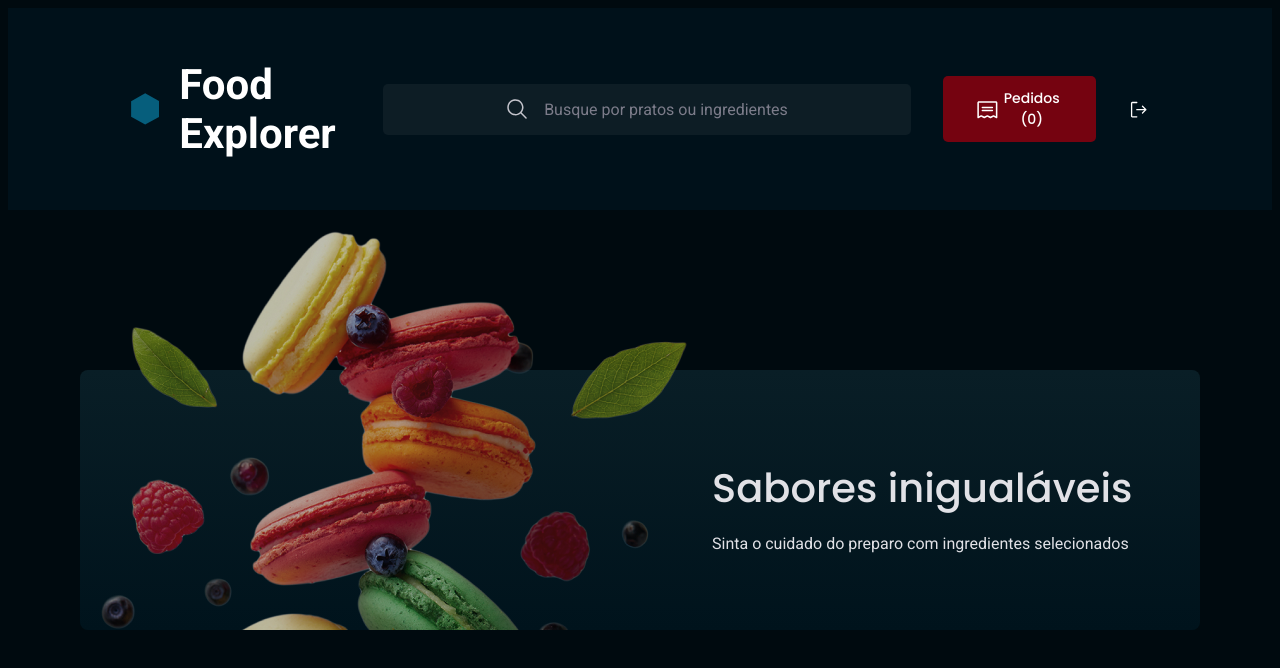
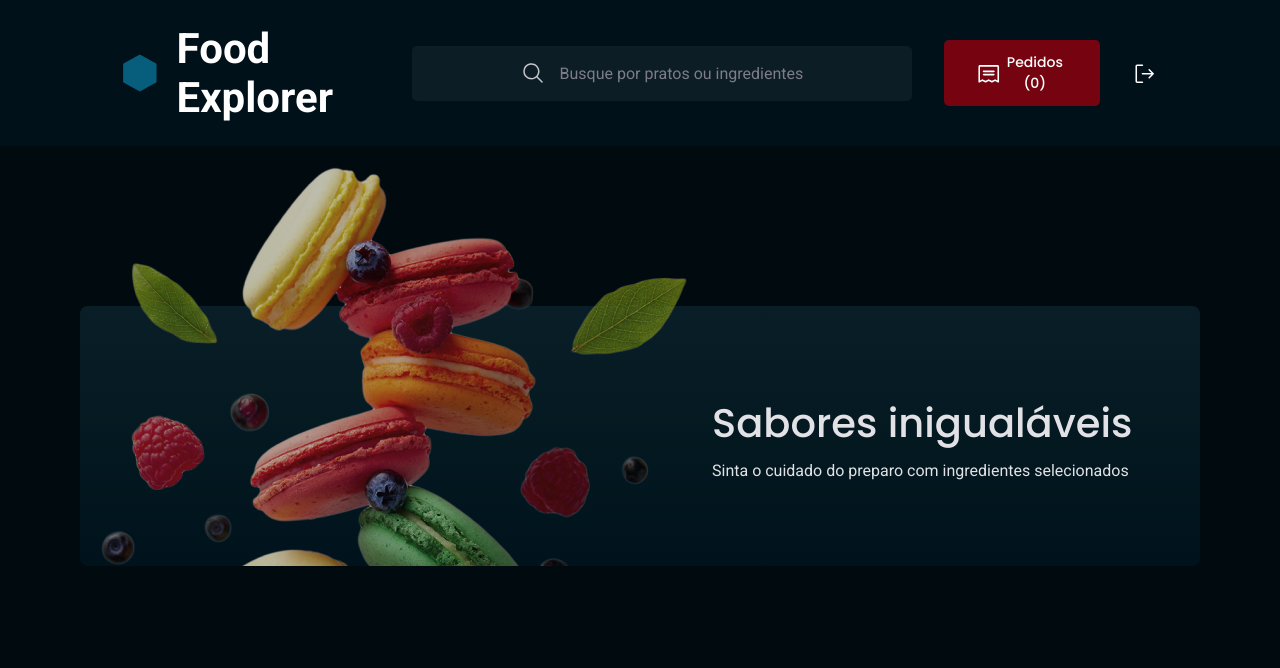
Before and after one commit to gregolly/food-explorer-frontend-challenge, a React (Vite) app: page / in a window 1280 px wide. Shown: the top 668 px of the page. Built offline with nearby package versions, Linux system fonts and the light colour scheme.

Commit message:
feat: add globalstyles

```diff
--- a/src/main.jsx
+++ b/src/main.jsx
@@ -5,12 +5,14 @@ import { ThemeProvider } from 'styled-components'
 import theme from './styles/theme'
 import GlobalStyles from './styles/global'
 
+console.log(theme)
+
 import './index.css'
 
 ReactDOM.createRoot(document.getElementById('root')).render(
   <React.StrictMode>
     <ThemeProvider theme={theme}>
-      {/* <GlobalStyles /> */}
+      <GlobalStyles />
       < App />
     </ThemeProvider>
   </React.StrictMode>,
--- a/src/styles/global.js
+++ b/src/styles/global.js
@@ -40,8 +40,8 @@ export default createGlobalStyle`
   body {
     min-height: 100vh;
 
-    background-color: ${({ theme }) => theme.DARK[400]};
-    color: ${({ theme }) => theme.LIGHT[300]};
+    background-color: ${({ theme }) => theme.darkTheme.DARK[400]};
+    color: ${({ theme }) => theme.darkTheme.LIGHT[300]};
   }
 
   a {
@@ -79,6 +79,6 @@ export default createGlobalStyle`
   }
   ::-webkit-scrollbar-thumb {
     border-radius: .8rem;
-    background-color: ${({ theme }) => theme.TINTS.CAKE[100]};
+    background-color: ${({ theme }) => theme.darkTheme.TINTS.CAKE[100]};
   }
 `
```
